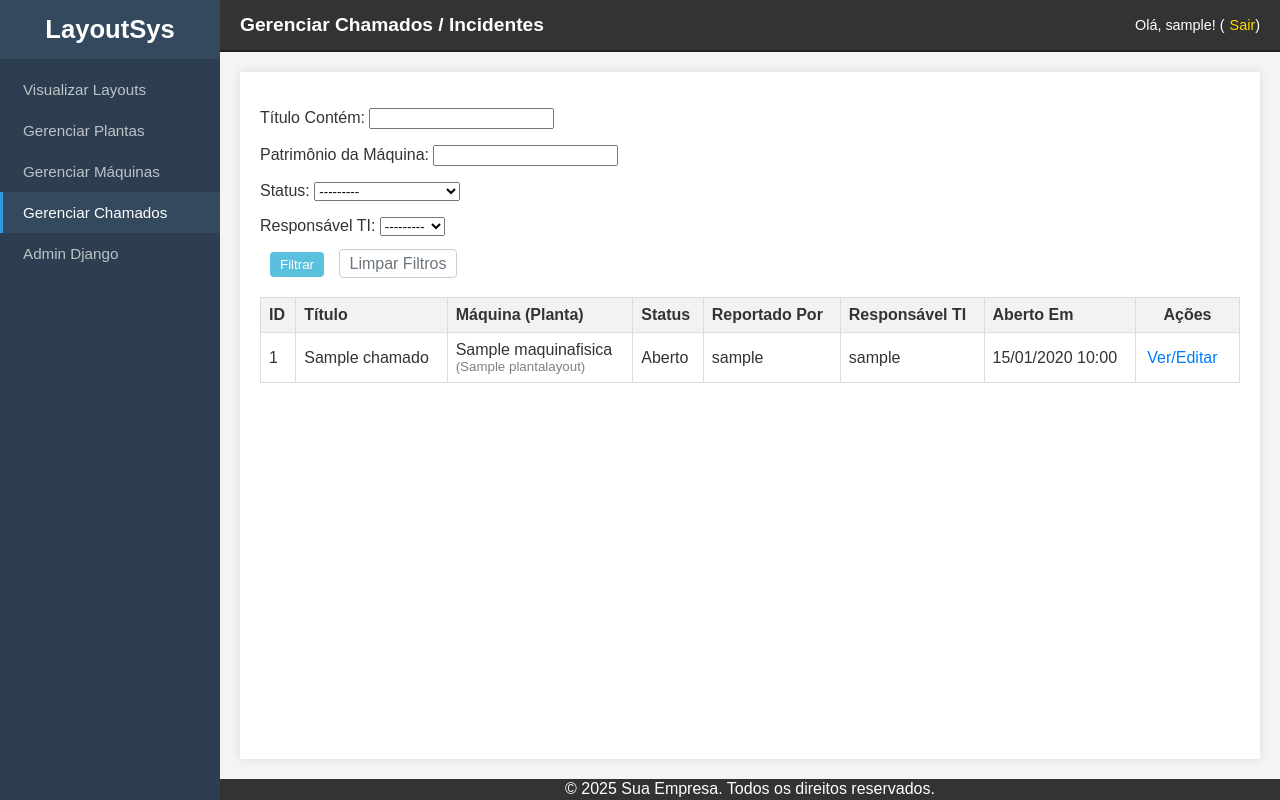
After one commit to WesleFragaDamas/layoutempresa, a Django app: page /app/chamados/ in a window 1280 px wide. The commit adds this page. Run offline with Django 5.2, Linux system fonts and the light colour scheme; a user stored in the database is signed in; tables that the repository leaves empty hold one stand-in row (values such as "Sample post"); some libraries are stand-ins or nearby versions.

Commit message:
atualização v1.2
incluído a edição de chamado.

```diff
--- a/maquinas/filters.py
+++ b/maquinas/filters.py
@@ -1,5 +1,10 @@
+# maquinas/filters.py
 import django_filters
-from .models import PlantaLayout, MaquinaFisica
+from .models import PlantaLayout, MaquinaFisica, Chamado # Adicionado Chamado
+from django.contrib.auth import get_user_model # Para filtrar por usuário
+
+User = get_user_model()
+
 
 class PlantaLayoutFilter(django_filters.FilterSet):
     nome = django_filters.CharFilter(lookup_expr='icontains', label='Nome da Planta')
@@ -26,3 +31,14 @@ class MaquinaFisicaFilter(django_filters.FilterSet):
         # Lista os campos que você quer que o django-filter crie filtros automaticamente
         # ou os que você definiu explicitamente acima.
         fields = ['nome_patrimonio', 'planta_layout', 'tipo_equipamento', 'setor']
+
+class ChamadoFilter(django_filters.FilterSet):
+    titulo = django_filters.CharFilter(lookup_expr='icontains', label='Título Contém')
+    maquina_fisica__nome_patrimonio = django_filters.CharFilter(lookup_expr='icontains', label='Patrimônio da Máquina')
+    status = django_filters.ChoiceFilter(choices=Chamado.StatusChamado.choices, label='Status')
+    responsavel_atendimento = django_filters.ModelChoiceFilter(queryset=User.objects.filter(is_staff=True), label='Responsável TI') # Filtra por usuários que são staff
+    # Poderia adicionar filtro por data de abertura (DateFromToRangeFilter)
+
+    class Meta:
+        model = Chamado
+        fields = ['titulo', 'maquina_fisica__nome_patrimonio', 'status', 'responsavel_atendimento']
--- a/maquinas/templates/maquinas/base.html
+++ b/maquinas/templates/maquinas/base.html
@@ -51,6 +51,7 @@
             <li><a href="{% url 'maquinas:layout_empresa_padrao' %}" class="{% if request.resolver_match.url_name == 'layout_empresa_padrao' or request.resolver_match.url_name == 'layout_empresa_especifica' %}active{% endif %}">Visualizar Layouts</a></li>
             <li><a href="{% url 'maquinas:plantalayout_list' %}" class="{% if 'plantalayout' in request.resolver_match.url_name %}active{% endif %}">Gerenciar Plantas</a></li>
             <li><a href="{% url 'maquinas:maquinafisica_list' %}" class="{% if 'maquinafisica' in request.resolver_match.url_name %}active{% endif %}">Gerenciar Máquinas</a></li>
+             <li><a href="{% url 'maquinas:chamado_list' %}" class="{% if 'chamado' in request.resolver_match.url_name %}active{% endif %}">Gerenciar Chamados</a></li> {# NOVO LINK #}
             {% if user.is_staff %}
             <li><a href="{% url 'admin:index' %}">Admin Django</a></li>
             {% endif %}
--- /dev/null
+++ b/maquinas/templates/maquinas/chamado_list.html
@@ -0,0 +1,61 @@
+{% extends "maquinas/base.html" %}
+{% load crispy_forms_tags %} {# Ou remova #}
+
+{% block pagina_titulo %}{{ titulo_pagina|default:"Gerenciar Chamados" }}{% endblock %}
+
+{% block conteudo %}
+<div class="controls-bar" style="margin-bottom: 20px;">
+    <form method="get" class="form-inline"> {# Usar form-inline para melhor layout com crispy se usar bootstrap #}
+        {# {{ filter.form|crispy }} #}
+        {{ filter.form.as_p }}
+        <button type="submit" class="btn btn-info btn-sm" style="padding: 5px 10px; background-color: #5bc0de; color: white; border: none; border-radius: 4px; margin-left:10px;">Filtrar</button>
+        <a href="{% url 'maquinas:chamado_list' %}" class="btn btn-secondary btn-sm" style="margin-left: 10px; color: #6c757d; text-decoration:none; padding: 5px 10px; border: 1px solid #ccc; border-radius:4px;">Limpar Filtros</a>
+    </form>
+    {# Botão de Adicionar Chamado pode ser colocado aqui se formos criar uma CreateView para Chamado no futuro #}
+    {# <a href="{% url 'maquinas:chamado_add' %}" class="btn btn-primary" style="float:right;">Novo Chamado</a> #}
+</div>
+
+{% if chamados %}
+    <table style="width: 100%; border-collapse: collapse;">
+        <thead>
+            <tr style="background-color: #f2f2f2;">
+                <th style="padding: 8px; border: 1px solid #ddd; text-align: left;">ID</th>
+                <th style="padding: 8px; border: 1px solid #ddd; text-align: left;">Título</th>
+                <th style="padding: 8px; border: 1px solid #ddd; text-align: left;">Máquina (Planta)</th>
+                <th style="padding: 8px; border: 1px solid #ddd; text-align: left;">Status</th>
+                <th style="padding: 8px; border: 1px solid #ddd; text-align: left;">Reportado Por</th>
+                <th style="padding: 8px; border: 1px solid #ddd; text-align: left;">Responsável TI</th>
+                <th style="padding: 8px; border: 1px solid #ddd; text-align: left;">Aberto Em</th>
+                <th style="padding: 8px; border: 1px solid #ddd; text-align: center;">Ações</th>
+            </tr>
+        </thead>
+        <tbody>
+            {% for chamado in chamados %}
+            <tr>
+                <td style="padding: 8px; border: 1px solid #ddd;">{{ chamado.id }}</td>
+                <td style="padding: 8px; border: 1px solid #ddd;">{{ chamado.titulo|truncatechars:50 }}</td>
+                <td style="padding: 8px; border: 1px solid #ddd;">
+                    {{ chamado.maquina_fisica.nome_patrimonio }}
+                    <small style="display:block; color:grey;">({{ chamado.maquina_fisica.planta_layout.nome|default:"N/A" }})</small>
+                </td>
+                <td style="padding: 8px; border: 1px solid #ddd;">{{ chamado.get_status_display }}</td> {# Mostra o label legível do status #}
+                <td style="padding: 8px; border: 1px solid #ddd;">{{ chamado.usuario_reportou.username|default:"Sistema" }}</td>
+                <td style="padding: 8px; border: 1px solid #ddd;">{{ chamado.responsavel_atendimento.username|default:"-" }}</td>
+                <td style="padding: 8px; border: 1px solid #ddd;">{{ chamado.data_abertura|date:"d/m/Y H:i" }}</td>
+                <td style="padding: 8px; border: 1px solid #ddd; text-align: center;">
+                    {# Link para editar (precisaremos criar a UpdateView e URL para Chamado) #}
+                    <a href="{% url 'maquinas:chamado_edit' pk=chamado.pk %}" style="color: #007bff; text-decoration:none; margin-right:10px;">Ver/Editar</a>
+                    {# Poderia ter um link para admin por enquanto #}
+                    {# <a href="{% url 'admin:maquinas_chamado_change' chamado.id %}" target="_blank">Admin</a> #}
+                </td>
+
+            {% endfor %}
+        </tbody>
+    </table>
+    {% if is_paginated %}
+        {# ... (código da paginação igual ao anterior) ... #}
+    {% endif %}
+{% else %}
+    <p>Nenhum chamado encontrado com os filtros aplicados. <a href="{% url 'maquinas:chamado_list' %}">Limpar Filtros</a></p>
+{% endif %}
+{% endblock %}
--- a/maquinas/urls.py
+++ b/maquinas/urls.py
@@ -9,6 +9,8 @@ from .views import ( # Importa as Class-Based Views especificamente
     MaquinaFisicaCreateView,
     MaquinaFisicaUpdateView,
     MaquinaFisicaDeleteView,
+    ChamadoListView,
+    ChamadoUpdateView,
 )
 
 app_name = 'maquinas'
@@ -34,4 +36,8 @@ urlpatterns = [
     # URLs Criar chamados
     path('chamado/criar/', views.criar_chamado_ajax, name='chamado_criar'),
 
+    # URLs Listade chamados
+    path('chamados/', ChamadoListView.as_view(), name='chamado_list'),
+    path('chamado/<int:pk>/editar/', ChamadoUpdateView.as_view(), name='chamado_edit'),
+
 ]
--- a/maquinas/views.py
+++ b/maquinas/views.py
@@ -6,10 +6,13 @@ from django.views.decorators.http import require_POST
 from django.views.generic import ListView, CreateView, UpdateView, DeleteView
 from django.urls import reverse_lazy
 import json
+from django.utils import timezone
+from django.db import models # <--- ADICIONE ESTA LINHA DE IMPORTAÇÃO
 
+# Suas importações de .models e .forms
 from .models import MaquinaFisica, PlantaLayout, ConfiguracaoRede, Chamado
-from .forms import PlantaLayoutForm, MaquinaFisicaForm
-from .filters import PlantaLayoutFilter, MaquinaFisicaFilter # NOVA IMPORTAÇÃO
+from .forms import PlantaLayoutForm, MaquinaFisicaForm, ChamadoForm # Adicionado ChamadoForm
+from .filters import PlantaLayoutFilter, MaquinaFisicaFilter, ChamadoFilter
 
 # View existente para exibir o layout
 @login_required
@@ -106,9 +109,11 @@ class PlantaLayoutListView(LoginRequiredMixin, ListView):
 class PlantaLayoutCreateView(LoginRequiredMixin, CreateView): # ... (sem alterações) ...
     model = PlantaLayout; form_class = PlantaLayoutForm; template_name = 'maquinas/plantalayout_form.html'; success_url = reverse_lazy('maquinas:plantalayout_list')
     def get_context_data(self, **kwargs): context = super().get_context_data(**kwargs); context['titulo_formulario'] = 'Adicionar Nova Planta de Layout'; return context
+
 class PlantaLayoutUpdateView(LoginRequiredMixin, UpdateView): # ... (sem alterações) ...
     model = PlantaLayout; form_class = PlantaLayoutForm; template_name = 'maquinas/plantalayout_form.html'; success_url = reverse_lazy('maquinas:plantalayout_list')
     def get_context_data(self, **kwargs): context = super().get_context_data(**kwargs); context['titulo_formulario'] = 'Editar Planta de Layout'; return context
+
 class PlantaLayoutDeleteView(LoginRequiredMixin, DeleteView): # ... (sem alterações) ...
     model = PlantaLayout; template_name = 'maquinas/plantalayout_confirm_delete.html'; success_url = reverse_lazy('maquinas:plantalayout_list')
     def get_context_data(self, **kwargs): context = super().get_context_data(**kwargs); context['titulo_pagina'] = 'Confirmar Exclusão de Planta'; return context
@@ -140,3 +145,62 @@ class MaquinaFisicaUpdateView(LoginRequiredMixin, UpdateView): # ... (sem altera
 class MaquinaFisicaDeleteView(LoginRequiredMixin, DeleteView): # ... (sem alterações) ...
     model = MaquinaFisica; template_name = 'maquinas/maquinafisica_confirm_delete.html'; success_url = reverse_lazy('maquinas:maquinafisica_list')
     def get_context_data(self, **kwargs): context = super().get_context_data(**kwargs); context['titulo_pagina'] = 'Confirmar Exclusão de Máquina'; return context
+
+# --- VIEWS PARA CRUD DE CHAMADO ---
+class ChamadoListView(LoginRequiredMixin, ListView):
+    model = Chamado
+    template_name = 'maquinas/chamado_list.html'
+    context_object_name = 'chamados'
+    paginate_by = 15 # Mostrar mais chamados por página
+
+    def get_queryset(self):
+        # Ordenar por status (ex: abertos primeiro) e depois por data de abertura
+        queryset = super().get_queryset().select_related(
+            'maquina_fisica',
+            'maquina_fisica__planta_layout', # Para mostrar a planta da máquina
+            'usuario_reportou',
+            'responsavel_atendimento'
+        ).order_by(
+            # Ordena para que 'ABERTO' e 'EM_ANDAMENTO' venham primeiro
+            models.Case(
+                models.When(status=Chamado.StatusChamado.ABERTO, then=models.Value(0)),
+                models.When(status=Chamado.StatusChamado.EM_ANDAMENTO, then=models.Value(1)),
+                models.When(status=Chamado.StatusChamado.AGUARDANDO_PECA, then=models.Value(2)),
+                models.When(status=Chamado.StatusChamado.AGUARDANDO_TERCEIRO, then=models.Value(3)),
+                default=models.Value(4) # Outros status depois
+            ),
+            '-data_abertura' # Chamados mais recentes primeiro dentro de cada grupo de status
+        )
+        self.filterset = ChamadoFilter(self.request.GET, queryset=queryset)
+        return self.filterset.qs
+
+    def get_context_data(self, **kwargs):
+        context = super().get_context_data(**kwargs)
+        context['filter'] = self.filterset
+        context['titulo_pagina'] = 'Gerenciar Chamados / Incidentes'
+        return context
+
+class ChamadoUpdateView(LoginRequiredMixin, UpdateView):
+    model = Chamado
+    form_class = ChamadoForm # Usa o novo formulário
+    template_name = 'maquinas/chamado_form.html' # Template para o formulário de edição
+    success_url = reverse_lazy('maquinas:chamado_list') # Para onde ir após sucesso
+
+    def get_context_data(self, **kwargs):
+        context = super().get_context_data(**kwargs)
+        context['titulo_formulario'] = f'Editar Chamado #{self.object.pk}: {self.object.titulo}'
+        # Passa o objeto chamado para o template, caso precise de mais informações dele
+        context['chamado'] = self.object
+        return context
+
+    def form_valid(self, form):
+        # Lógica customizada antes de salvar, se necessário
+        # Ex: Atualizar data_fechamento se status mudar para Resolvido/Fechado
+        chamado = form.save(commit=False) # Pega o objeto sem salvar no banco ainda
+        if chamado.status in [Chamado.StatusChamado.RESOLVIDO, Chamado.StatusChamado.FECHADO]:
+            if not chamado.data_fechamento:
+                chamado.data_fechamento = timezone.now()
+        else: # Se for reaberto, limpa a data de fechamento
+            chamado.data_fechamento = None
+        chamado.save() # Salva as alterações
+        return super().form_valid(form) # Continua o fluxo normal de sucesso
```
Also changed, not shown: maquinas/forms.py (+54 -7 lines), maquinas/templates/maquinas/chamado_form.html (added, +43 -0 lines).
